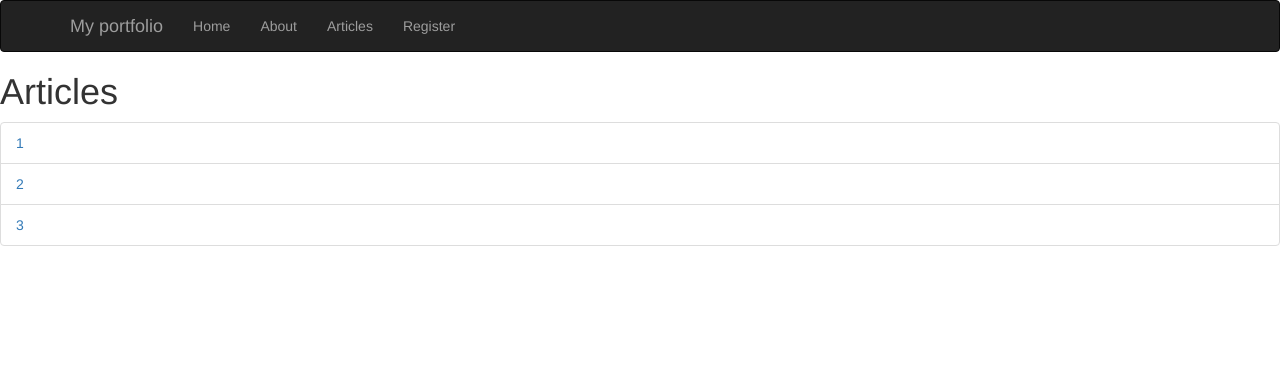
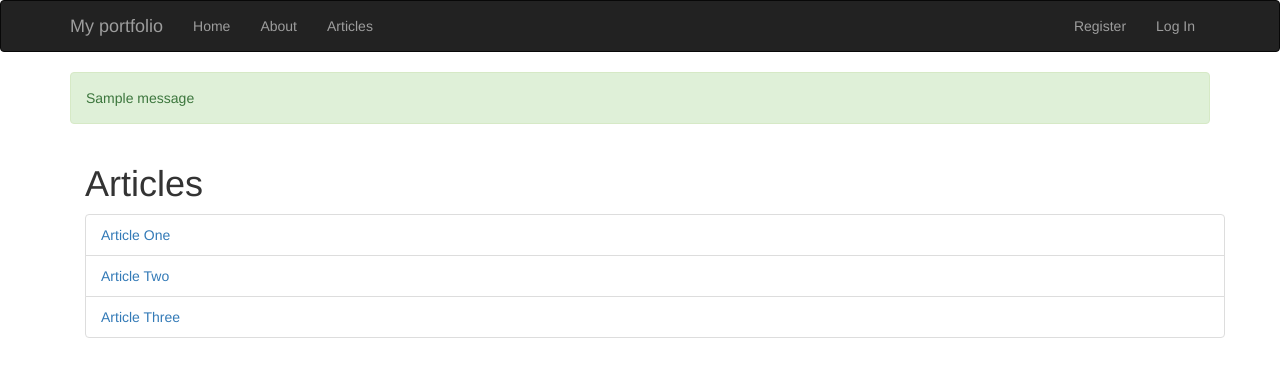
Before and after one commit to Ge0f3/Flaskwebapp, a Flask app: page /articles in a window 1280 px wide. Shown: the top 377 px of the page. Run offline with Flask 2, Linux system fonts and the light colour scheme; one stand-in notice (Sample message) is shown; some libraries are stand-ins or nearby versions.

Commit message:
included register functionalities

```diff
--- a/Templates/article.html
+++ b/Templates/article.html
@@ -1,8 +1,9 @@
 {% extends 'layout.html'%}
 
 {% block body %}
+<div class="container">
 <h2>{{id}}</h2>
-
+</div>
 
 
 {% endblock %}
--- a/Templates/articles.html
+++ b/Templates/articles.html
@@ -1,12 +1,12 @@
 {% extends 'layout.html'%}
 
 {% block body %}
-
+<div class="container">
 <h1>Articles</h1>
 <ul class="list-group">
 {% for article in articles %}
-    <li class="list-group-item"><a href="article/{{article.id}}"> {{article.id}}</a></li>
+    <li class="list-group-item"><a href="article/{{article.id}}">{{article.title}}</a></li>
 {% endfor %}
     </ul>
-
+</div>
 {% endblock %}
--- /dev/null
+++ b/Templates/include/_messages.html
@@ -0,0 +1,8 @@
+{% with messages = get_flashed_messages(with_categories=true) %}
+  {% if messages %}
+    {% for category, message in messages %}
+      <div class="alert alert-{{ category }}">{{ message }}</div>
+    {% endfor %}
+
+  {% endif %}
+{% endwith %}
--- a/Templates/include/_navbar.html
+++ b/Templates/include/_navbar.html
@@ -14,8 +14,15 @@
             <li ><a href="/">Home</a></li>
             <li><a href="/about">About</a></li>
             <li><a href="/articles">Articles</a></li>
-            <li><a href="/register">Register</a></li>
+
           </ul>
-        </div><!--/.nav-collapse -->
+           <ul class="nav navbar-nav navbar-right">
+
+            <li><a href="/register">Register</a>
+             <li><a href="/register">Log In</a></li>
+          </ul>
+        </div>
+
+        <!--/.nav-collapse -->
       </div>
     </nav>
--- a/Templates/layout.html
+++ b/Templates/layout.html
@@ -8,7 +8,13 @@
 </head>
 <body>
 {% include 'include/_navbar.html' %}
-{% block body %} {% endblock %}
+<div class="container">
+    {% include 'include/_messages.html' %}
+    {% block body %}
+
+{% endblock %}
+</div>
+
 <script src="https://maxcdn.bootstrapcdn.com/bootstrap/3.3.7/js/bootstrap.min.js"></script>
 </body>
 </html>
--- a/Templates/register.html
+++ b/Templates/register.html
@@ -1,6 +1,7 @@
 {% extends 'layout.html' %}
 
 {% block body %}
+<div class="container">
 <h1> Register </h1>
 {% from 'include/_formhelpers.html' import render_field %}
 <form method="POST" action="">
@@ -22,4 +23,5 @@
     <p><input type="submit" class="btn btn-primary" value="submit"></p>
 
 </form>
+</div>
 {% endblock %}
--- a/app.py
+++ b/app.py
@@ -5,6 +5,17 @@ from wtforms import Form, StringField, TextAreaField, PasswordField, ValidationE
 from passlib.hash import sha256_crypt
 
 app = Flask(__name__)
+
+#configuration of my sql
+
+app.config['MYSQL_HOST']='localhost'
+app.config['MYSQL_USER']='flaskweb'
+app.config['MYSQL_PASSWORD']='open'
+app.config['MYSQL_DB']='myflaskapp'
+app.config['MYSQL_CURSORCLASS']='DictCursor'
+
+#init my sql
+mysql=MySQL(app)
 
 Articles = Articles()
 
@@ -33,7 +44,7 @@ class RegisterForm(Form):
     name = StringField('Name', [validators.length(min=10, max=100)])
     username = StringField('UserName', [validators.length(min=1, max=100)])
     email = StringField('Email', [validators.length(min=1, max=100)])
-    password = PasswordField('password', [
+    password = PasswordField("password", [
         validators.DataRequired(),
         validators.EqualTo('confirm', message="Password doesn't match")]
                              )
@@ -44,12 +55,27 @@ class RegisterForm(Form):
 def register():
     form = RegisterForm(request.form)
     if request.method=='POST' and form.validate():
-        return render_template('register.html',form=Form)
-    else:
-        return render_template('register.html',form=Form)
+        name=form.name.data
+        email=form.email.data
+        username=form.username.data
+        password=sha256_crypt.encrypt(form.password.data)
+        #creating cursor
+        cur = mysql.connection.cursor()
+        cur.execute("Insert into users(name,email,username,password) VALUES (%s,%s,%s,%s)",(name,email,username,password))
+        # commit to DD
+        mysql.connection.commit()
+        #closing the connection
+        cur.close()
+
+        flash("Your now Registered ! Go ahed and login with your credentials","success")
+        redirect(url_for('index'))
+        return render_template('register.html',form=form)
+
+    return render_template('register.html',form=form)
 
 '''@app.route('/register')
 def register():
     return  render_template('register.html')'''
 if __name__ == '__main__':
+    app.secret_key='secret123'
     app.run(debug=True)
```
Also changed, not shown: Templates/about.html (+4 -3 lines).
